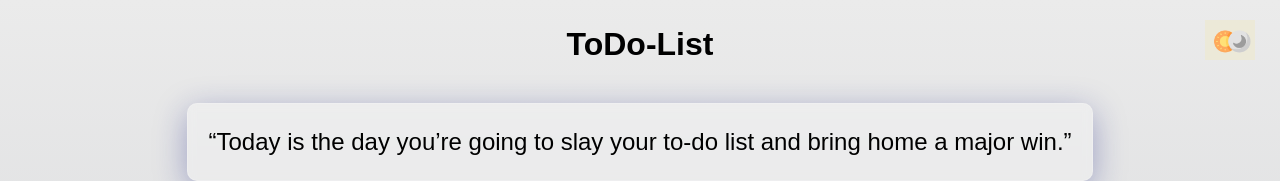
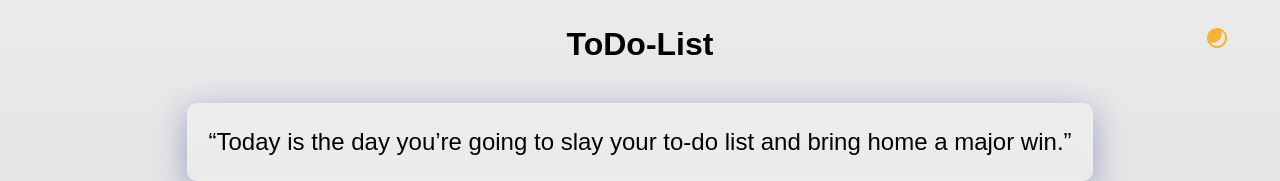
Before and after one commit to Mohamed-Ramadan91/To-Do-List-V1, a plain HTML site: page index.html in a window 1280 px wide. Shown: the top 181 px of the page. Drawn offline with nearby package versions, Linux system fonts and the light colour scheme.

Commit message:
Fix Bugs

```diff
--- a/css/style.css
+++ b/css/style.css
@@ -66,6 +66,7 @@ body.dark-on h1 {
 
 .dark i {
   font-size: 24px;
+  color: #f4b536;
 }
 /*=================== Container ===================*/
 .container {
--- a/index.html
+++ b/index.html
@@ -15,7 +15,7 @@
   <body>
     <div class="container">
       <div class="dark">
-        <img src="images/Capture.PNG" alt="" />
+        <i class="ri-contrast-2-fill"></i>
       </div>
       <h1>ToDo-List</h1>
       <div class="qoute">
```
Also changed, not shown: Images/Capture.PNG (deleted), Images/contrast-2-fill.png (added).
